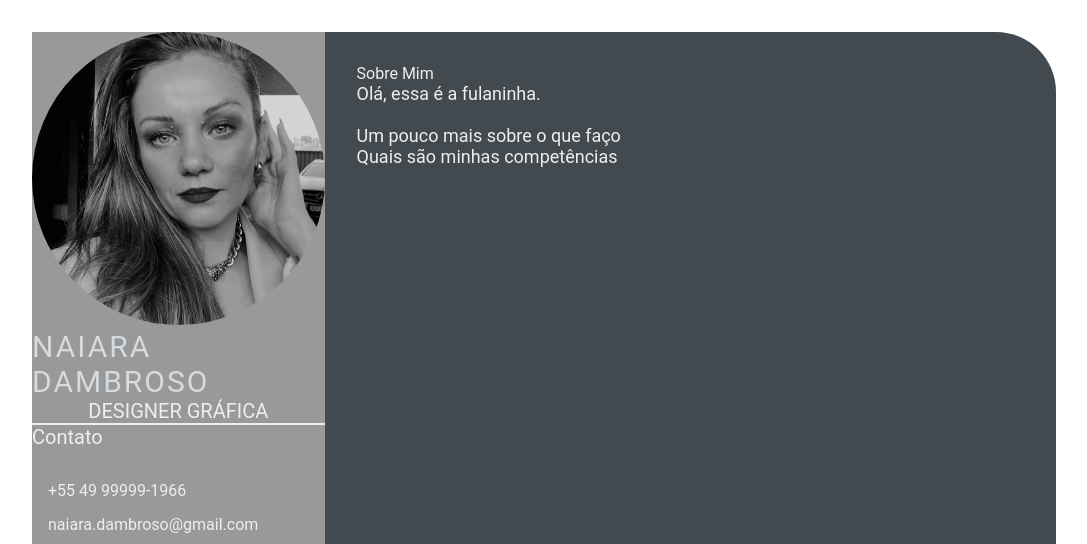
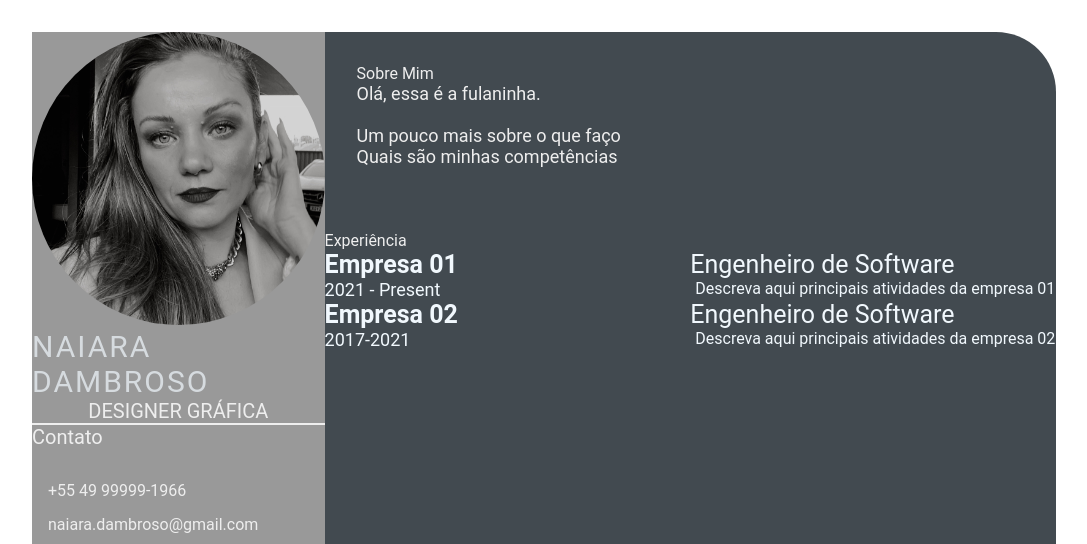
Before and after one commit to nradmbrso/nradmbrso.github.io, a plain HTML site: page index.html in a window 1280 px wide. Shown: the top 544 px of the page, without its empty margins (96-1183 px from the left). Drawn offline with Linux system fonts and the light colour scheme.

Commit message:
Day 03 (#3)
* add profile-image and style.css | updated index.html

* Modified stle.css and added experience to right section

Co-authored-by: Naiara Dambroso <naiaradambroso@MacBook-Pro-de-Naiara.local>

```diff
--- a/index.html
+++ b/index.html
@@ -51,6 +51,36 @@
                             <br> Quais são minhas competências
                         </p>
                 </section>
+                    </div>
+                <section class="experience gap">
+                    <div class="right-title">Experiência</div>
+                    <div class="experience-contents">
+                        <div class="exp-left">
+                            <p class="exp-company-name">Empresa 01</p>
+                            <p class="exp-time-period">2021 - Present</p>
+                        </div>
+                    <div class="exp-right">
+                        <p class="exp-position">Engenheiro de Software</p>
+                            <p class="exp-desc">Descreva aqui principais atividades da empresa 01</p>
+                            </p>
+                            </p>
+                        </p>
+
+                    </div>
+                    <div class="exp-left">
+                        <p class="exp-company-name">Empresa 02</p>
+                        <p class="exp-time-period">2017-2021</p>
+                    </div>
+                <div class="exp-right">
+                    <p class="exp-position">Engenheiro de Software</p>
+                        <p class="exp-desc">Descreva aqui principais atividades da empresa 02</p>
+                        </p>
+                        </p>
+                    </p>
+
+                </div>
+                </section>
+</main>
             </section>
         </div>
 </body>
--- a/style.css
+++ b/style.css
@@ -101,3 +101,39 @@
     font-size: 18px;
     color: #eeeeee;
 }
+
+.experience-contents,
+.education-contents,
+.awards-contents {
+    display: grid;
+    grid-template-columns: repeat(2, 1fr);
+    padding-bottom: 2rem;
+    color: #F1F8FD;
+}
+
+.exp-company-name,
+.education-school-name,
+.awards-company-name {
+    font-size: 25px;
+    font-weight: bold;
+}
+
+.exp-time-period,
+.educationp-time-period,
+.awards-time-period {
+    font-size: 18px;
+}
+
+.exp-position,
+.education-subject,
+.awards-name {
+    font-size: 25px;
+}
+
+.exp-desc,
+.education-desc,
+.awards-desc {
+    font-size: 16px;
+    padding-left: 5px;
+    main
+}
```
